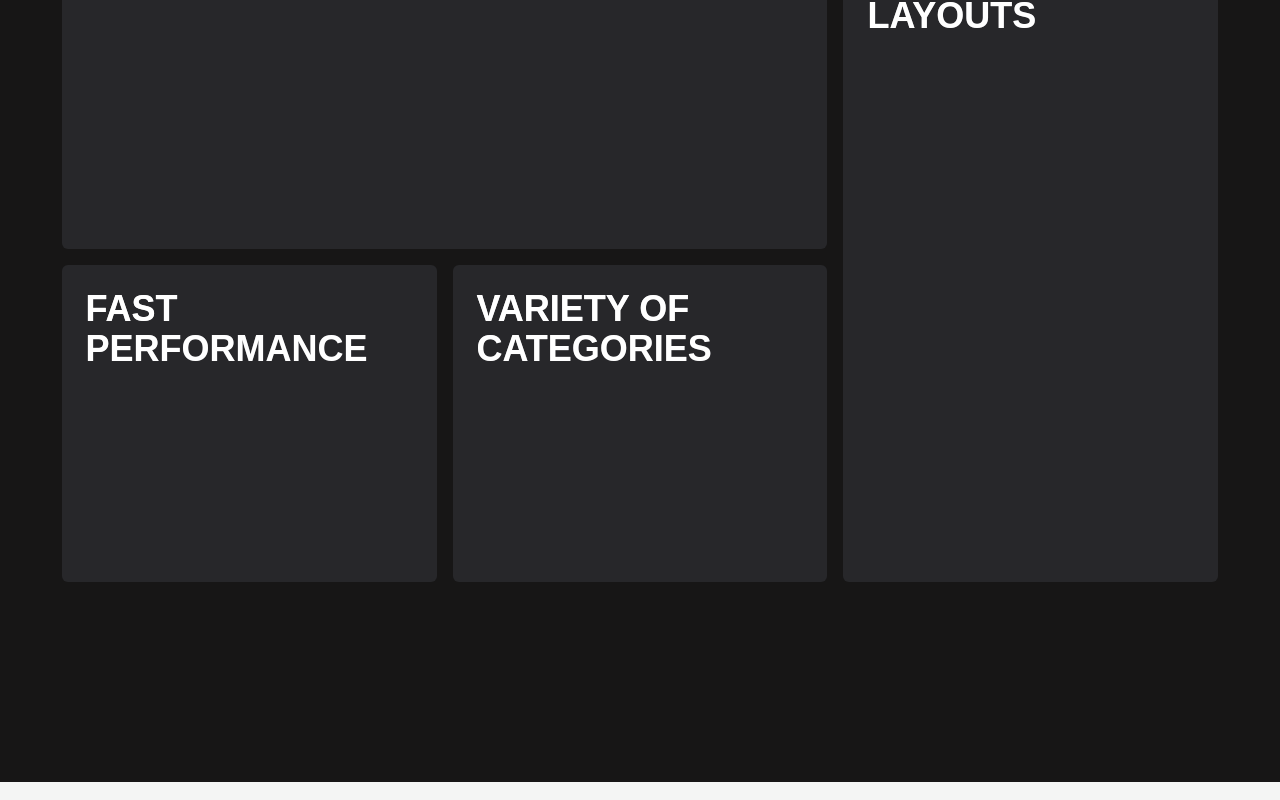
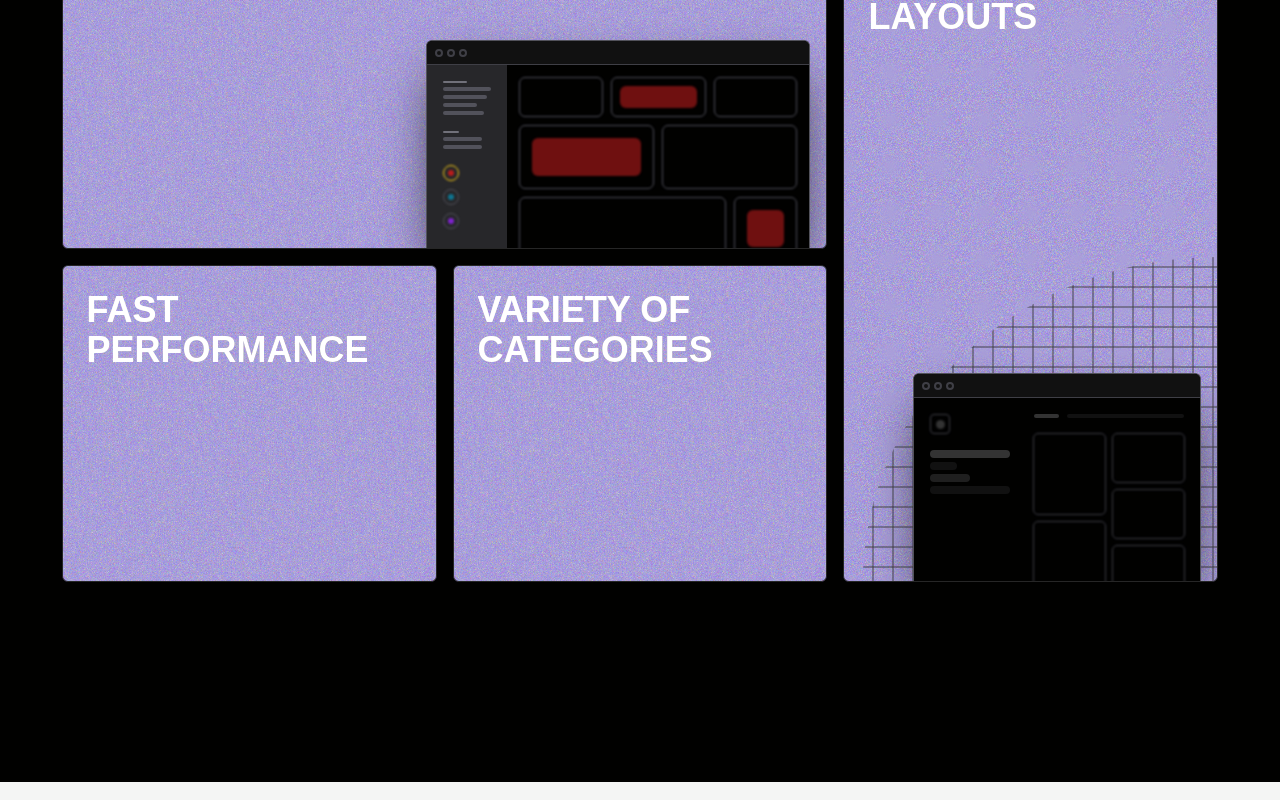
Before and after one commit to santiago-federici/templates-ecommerce, a Next.js app: page / in a window 1280 px wide. Shown: the part 920-1720 px from the top of the page. Built offline with nearby package versions, Linux system fonts and the light colour scheme; a web font is replaced by a local one.

Commit message:
refactor: change the hole style of the features section

```diff
--- /dev/null
+++ b/src/components/features-cards/mini-dashboard.tsx
@@ -0,0 +1,73 @@
+export function MiniDashboard() {
+  return (
+    // container
+    <div className="absolute bottom-0 right-4 h-52 w-96 overflow-hidden rounded-t-md border border-b-0 border-zinc-600 bg-[#010100] shadow-2xl shadow-zinc-800">
+      {/* window header */}
+      <div className="flex h-6 w-full items-center gap-1 border-b border-zinc-700 bg-[#111111] px-2">
+        {/* three circles */}
+        <div className="size-2 rounded-full border-2 border-zinc-700"></div>
+        <div className="size-2 rounded-full border-2 border-zinc-700"></div>
+        <div className="size-2 rounded-full border-2 border-zinc-700"></div>
+      </div>
+
+      {/* dashboard */}
+      <div className="grid h-full grid-cols-[auto_1fr]">
+        {/* aside */}
+        <div className="flex h-full w-20 flex-col gap-4 bg-zinc-800 p-4">
+          {/* first group of links */}
+          <div className="flex flex-col gap-1">
+            <div className="h-[2px] w-1/2 rounded-full bg-zinc-500"></div>
+            <div className="h-1 w-full rounded-full bg-zinc-600"></div>
+            <div className="h-1 w-[90%] rounded-full bg-zinc-600"></div>
+            <div className="h-1 w-[70%] rounded-full bg-zinc-600"></div>
+            <div className="h-1 w-[85%] rounded-full bg-zinc-600"></div>
+          </div>
+
+          {/* second group of links */}
+          <div className="flex flex-col gap-1">
+            <div className="h-[2px] w-1/3 rounded-full bg-zinc-500"></div>
+            <div className="h-1 w-[80%] rounded-full bg-zinc-600"></div>
+            <div className="h-1 w-[80%] rounded-full bg-zinc-600"></div>
+          </div>
+
+          {/* colors */}
+          <div className="space-y-2">
+            <div className="mini-dashboard-color-bubble-1 size-4 rounded-full border-[1px] border-zinc-600 p-1 blur-[1px]">
+              <div className="size-full rounded-full bg-red-700"></div>
+            </div>
+            <div className="mini-dashboard-color-bubble-2 size-4 rounded-full border-[1px] border-zinc-600 p-1 blur-[1px]">
+              <div className="size-full rounded-full bg-cyan-700"></div>
+            </div>
+            <div className="mini-dashboard-color-bubble-3 size-4 rounded-full border-[1px] border-zinc-600 p-1 blur-[1px]">
+              <div className="size-full rounded-full bg-purple-700"></div>
+            </div>
+          </div>
+        </div>
+
+        {/* main */}
+        <div className="flex h-full w-full flex-col gap-2 p-3">
+          {/* header */}
+          <div className="flex gap-2">
+            <div className="h-10 w-full rounded-md border border-zinc-600 blur-[1px]"></div>
+            <div className="h-10 w-full rounded-md border border-zinc-600 p-2 blur-[1px]">
+              <div className="mini-dashboard-card-color size-full rounded-md"></div>
+            </div>
+            <div className="h-10 w-full rounded-md border border-zinc-600 blur-[1px]"></div>
+          </div>
+
+          {/* other group of cards */}
+          <div className="grid h-full grid-cols-4 grid-rows-2 gap-2">
+            <div className="col-span-2 h-full w-full rounded-md border border-zinc-600 p-3 blur-[1px]">
+              <div className="mini-dashboard-card-color size-full rounded-md"></div>
+            </div>
+            <div className="col-span-2 h-full w-full rounded-md border border-zinc-600 blur-[1px]"></div>
+            <div className="col-span-3 h-full w-full rounded-md border border-zinc-600 blur-[1px]"></div>
+            <div className="col-span-1 h-full w-full rounded-md border border-zinc-600 p-3 blur-[1px]">
+              <div className="mini-dashboard-card-color size-full rounded-md"></div>
+            </div>
+          </div>
+        </div>
+      </div>
+    </div>
+  );
+}
--- /dev/null
+++ b/src/components/features-cards/mini-web.tsx
@@ -0,0 +1,100 @@
+export function MiniWeb() {
+  return (
+    <>
+      <BgSVG />
+
+      {/* container */}
+      <div className="absolute bottom-0 right-4 h-52 w-72 overflow-hidden rounded-t-md border border-b-0 border-zinc-600 bg-[#010100] shadow-2xl shadow-zinc-800">
+        {/* window header */}
+        <div className="flex h-6 w-full items-center gap-1 border-b border-zinc-700 bg-[#111111] px-2">
+          {/* three circles */}
+          <div className="size-2 rounded-full border-2 border-zinc-700"></div>
+          <div className="size-2 rounded-full border-2 border-zinc-700"></div>
+          <div className="size-2 rounded-full border-2 border-zinc-700"></div>
+        </div>
+
+        {/* main */}
+        <div className="grid grid-cols-[auto_1fr] gap-6 p-4">
+          {/* left section */}
+          <div className="flex h-20 w-20 flex-col gap-4">
+            {/* logo */}
+            <div className="mini-web-logo flex aspect-square h-auto w-1/2 items-center justify-center rounded border border-zinc-700 blur-[1px]">
+              <div className="h-1/2 w-1/2 rounded-full bg-[#333333]"></div>
+            </div>
+
+            {/* text lines */}
+            <div className="space-y-1">
+              <div className="h-2 w-full rounded-md bg-[#333333]"></div>
+              <div className="h-2 w-1/3 rounded-md bg-[#111111]"></div>
+              <div className="h-2 w-1/2 rounded-md bg-[#1f1f1f]"></div>
+              <div className="h-2 w-full rounded-md bg-[#111111]"></div>
+            </div>
+          </div>
+
+          {/* right section */}
+          <div className="h-full w-full space-y-4">
+            {/* text-lines */}
+            <div className="flex w-full gap-2">
+              <div className="h-1 w-8 rounded-md bg-[#333333]"></div>
+              <div className="h-1 w-full rounded-md bg-[#111111]"></div>
+            </div>
+
+            {/* columns */}
+            <div className="flex gap-2">
+              {/* left column */}
+              <div className="flex w-full flex-col gap-2">
+                <div className="mini-web-left-col-card h-20 w-full rounded outline outline-1 outline-zinc-700 blur-[1px]"></div>
+                <div className="mini-web-left-col-card h-20 w-full rounded outline outline-1 outline-zinc-700 blur-[1px]"></div>
+                <div className="mini-web-left-col-card h-20 w-full rounded outline outline-1 outline-zinc-700 blur-[1px]"></div>
+              </div>
+
+              {/* right column */}
+              <div className="flex w-full flex-col gap-2">
+                <div className="mini-web-right-col-card h-12 w-full rounded outline outline-1 outline-zinc-700 blur-[1px]"></div>
+                <div className="mini-web-right-col-card h-12 w-full rounded outline outline-1 outline-zinc-700 blur-[1px]"></div>
+                <div className="mini-web-right-col-card h-12 w-full rounded outline outline-1 outline-zinc-700 blur-[1px]"></div>
+              </div>
+            </div>
+          </div>
+        </div>
+      </div>
+    </>
+  );
+}
+
+export function BgSVG() {
+  return (
+    <div className="absolute bottom-0 right-0 h-[50%] w-[95%] overflow-hidden rounded-[100%_0%_0%_100%_/_100%_51%_49%_0%_]">
+      <svg
+        id="patternId"
+        width="100%"
+        height="100%"
+        xmlns="http://www.w3.org/2000/svg"
+      >
+        <defs>
+          <pattern
+            id="a"
+            patternUnits="userSpaceOnUse"
+            width="20"
+            height="20"
+            patternTransform="scale(1) rotate(0)"
+          >
+            <rect x="0" y="0" width="100%" height="100%" fill="#ffffff00" />
+            <path
+              d="M 10,-2.55e-7 V 20 Z M -1.1677362e-8,10 H 20 Z"
+              strokeWidth="0.5"
+              stroke="#373737ff"
+              fill="none"
+            />
+          </pattern>
+        </defs>
+        <rect
+          width="800%"
+          height="800%"
+          transform="translate(0,0)"
+          fill="url(#a)"
+        />
+      </svg>
+    </div>
+  );
+}
--- a/src/components/home-page/feature-card.tsx
+++ b/src/components/home-page/feature-card.tsx
@@ -1,21 +1,26 @@
+import { ReactNode } from "react";
 import { cn } from "@/lib/utils";
+import "@/styles/features-cards.css";
 
 interface Props {
   title: string;
   className?: string;
+  children?: ReactNode;
 }
 
-export default function FeatureCard({ title, className }: Props) {
+export default function FeatureCard({ title, className, children }: Props) {
   return (
     <article
       className={cn(
-        "relative h-full w-full overflow-hidden rounded-md bg-zinc-800 p-6",
+        "group relative h-full w-full overflow-hidden rounded-md border border-neutral-800 bg-primary bg-[image:url(/noise.svg)] p-6",
         className,
       )}
     >
       <h3 className="bg-gradient-to-br from-white to-zinc-700 bg-clip-text text-4xl font-black text-transparent text-white">
         {title}
       </h3>
+
+      {children}
     </article>
   );
 }
--- a/src/components/home-page/features-section.tsx
+++ b/src/components/home-page/features-section.tsx
@@ -1,3 +1,5 @@
+import { MiniDashboard } from "@/components/features-cards/mini-dashboard";
+import { MiniWeb } from "@/components/features-cards/mini-web";
 import Wrapper from "../wrapper";
 import FeatureCard from "./feature-card";
 
@@ -5,10 +7,12 @@ const featureCards = [
   {
     title: "CUSTOMIZABLE TEMPLATES",
     className: "col-span-2",
+    children: <MiniDashboard />,
   },
   {
     title: "RESPONSIVE LAYOUTS",
     className: "row-span-2",
+    children: <MiniWeb />,
   },
   {
     title: "FAST PERFORMANCE",
@@ -23,8 +27,8 @@ const featureCards = [
 export default function FeaturesSection() {
   return (
     <section className="relative pb-40">
-      <div className="absolute -left-10 -top-16 -z-10 h-full w-[200%] -rotate-3 bg-[#171616] md:-top-24 xl:-top-36"></div>
-      <div className="absolute -bottom-20 left-0 -z-10 h-1/2 w-[200%] bg-[#171616]"></div>
+      <div className="absolute -left-10 -top-16 -z-10 h-full w-[200%] -rotate-3 bg-[#010100] md:-top-24 xl:-top-36"></div>
+      <div className="absolute -bottom-20 left-0 -z-10 h-1/2 w-[200%] bg-[#010100]"></div>
       <Wrapper>
         <h2 className="mb-4 text-3xl font-semibold text-background">
           Why choose <span className="font-bold text-primary">Santora</span>?
@@ -36,7 +40,9 @@ export default function FeaturesSection() {
               key={card.title}
               title={card.title}
               className={card.className}
-            />
+            >
+              {card.children}
+            </FeatureCard>
           ))}
         </div>
       </Wrapper>
--- /dev/null
+++ b/src/styles/features-cards.css
@@ -0,0 +1,105 @@
+.mini-web-logo {
+  animation: logoExpand 10s ease-in-out 2s infinite;
+}
+
+@keyframes logoExpand {
+  0%, 20% {
+    @apply w-1/2;
+  }
+  30%, 70% {
+    @apply w-1/4;
+  }
+  80%, 100% {
+    @apply w-1/2;
+  }
+}
+
+.mini-web-left-col-card {
+  animation: leftColAnimation 10s ease-in-out infinite;
+}
+
+@keyframes leftColAnimation {
+  0%, 20% {
+    @apply h-12;
+  }
+  30%, 70% {
+    @apply h-20;
+  }
+  80%, 100% {
+    @apply h-12;
+  }
+}
+
+.mini-web-right-col-card {
+  animation: rightColAnimatoin 10s ease-in-out infinite;
+}
+
+@keyframes rightColAnimatoin {
+  0%, 20% {
+    @apply h-20;
+  }
+  30%, 70% {
+    @apply h-12;
+  }
+  80%, 100% {
+    @apply h-20;
+  }
+}
+
+.mini-dashboard-color-bubble-1 {
+  animation: changeBorderColor1 10s ease-in-out infinite;
+}
+
+@keyframes changeBorderColor1 {
+  0%, 20% {
+    @apply border-zinc-600;
+  }
+  30%, 60% {
+    @apply border-yellow-400;
+  }
+  70%, 100% {
+    @apply border-zinc-600;
+  }
+}
+
+.mini-dashboard-color-bubble-2 {
+  animation: changeBorderColor2 10s ease-in-out infinite;
+}
+
+@keyframes changeBorderColor2 {
+  0%, 60% {
+    @apply border-zinc-600;
+  }
+  70%, 100% {
+    @apply border-yellow-400;
+  }
+}
+
+.mini-dashboard-color-bubble-3 {
+  animation: changeBorderColor3 10s ease-in-out infinite;
+}
+
+@keyframes changeBorderColor3 {
+  0%, 20% {
+    @apply border-yellow-400;
+  }
+  30%, 100% {
+    @apply border-zinc-600;
+  }
+}
+
+.mini-dashboard-card-color {
+  animation: changeContentColor 10s ease-in-out infinite;
+}
+
+@keyframes changeContentColor {
+  0%, 20% {
+    @apply bg-purple-700/60;
+  }
+  30%, 60% {
+    @apply bg-red-700/60;
+  }
+  70%, 100% {
+    @apply bg-green-700/60;
+  }
+}
```
Also changed, not shown: public/noise.svg (added).
